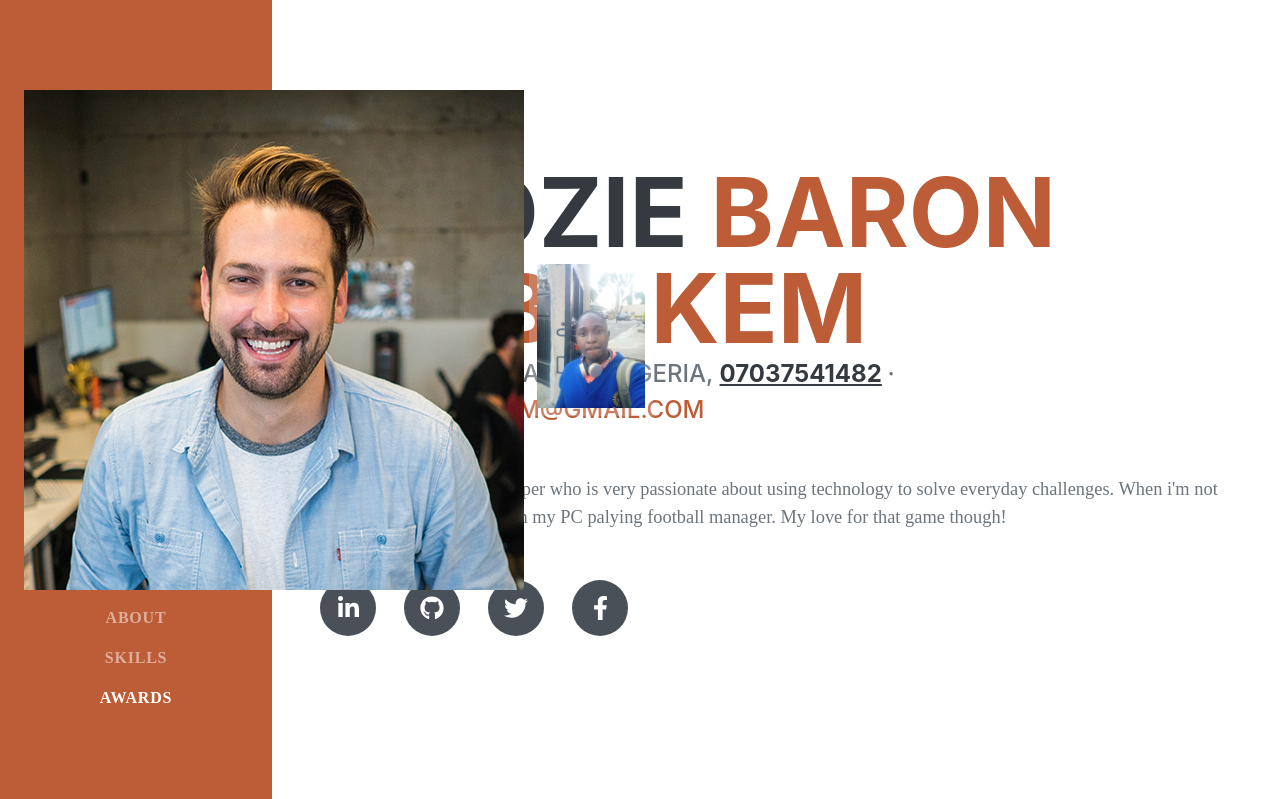
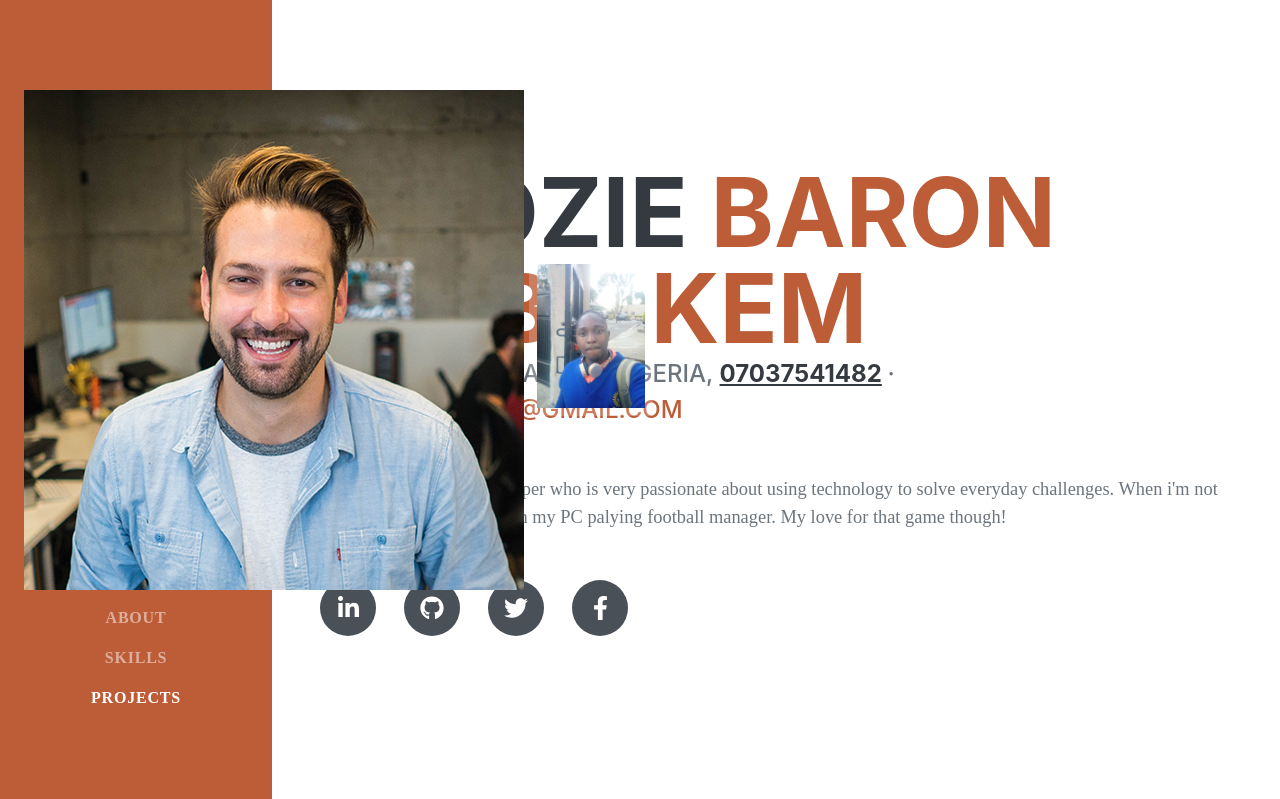
Before and after one commit to Baronchibuikem/portfolio, a Django app: page / in a window 1280 px wide. Shown: the top 799 px of the page. Run offline with Django 3.2, Linux system fonts and the light colour scheme; some libraries are stand-ins or nearby versions; some web fonts are replaced.

Commit message:
corrected a typo on the index.html

```diff
--- a/templates/index.html
+++ b/templates/index.html
@@ -34,7 +34,7 @@
                 <ul class="navbar-nav">
                     <li class="nav-item"><a class="nav-link js-scroll-trigger" href="#about">About</a></li>
                     <li class="nav-item"><a class="nav-link js-scroll-trigger" href="#skills">Skills</a></li>
-                    <li class="nav-item"><a class="nav-link js-scroll-trigger" href="#awards">Awards</a></li>
+                    <li class="nav-item"><a class="nav-link js-scroll-trigger" href="#awards">Projects</a></li>
                 </ul>
             </div>
         </nav>
@@ -51,7 +51,7 @@
                     </h1>
                     <div class="subheading mb-5">
                         Dutse Sokale · Abuja Nigeria, <b><u style="color: #343A40;">07037541482</u> </b>·
-                        <a href="mailto:baronchibuikem@gmail.com">baronchibuikem@gmail.com</a>
+                        <a href="mailto:baronchibuikem@gmail.com">baronchibuike@gmail.com</a>
                     </div>
                     <p class="lead mb-5">
                         A fullstack software developer who is very passionate about using technology to solve everyday challenges.
```
